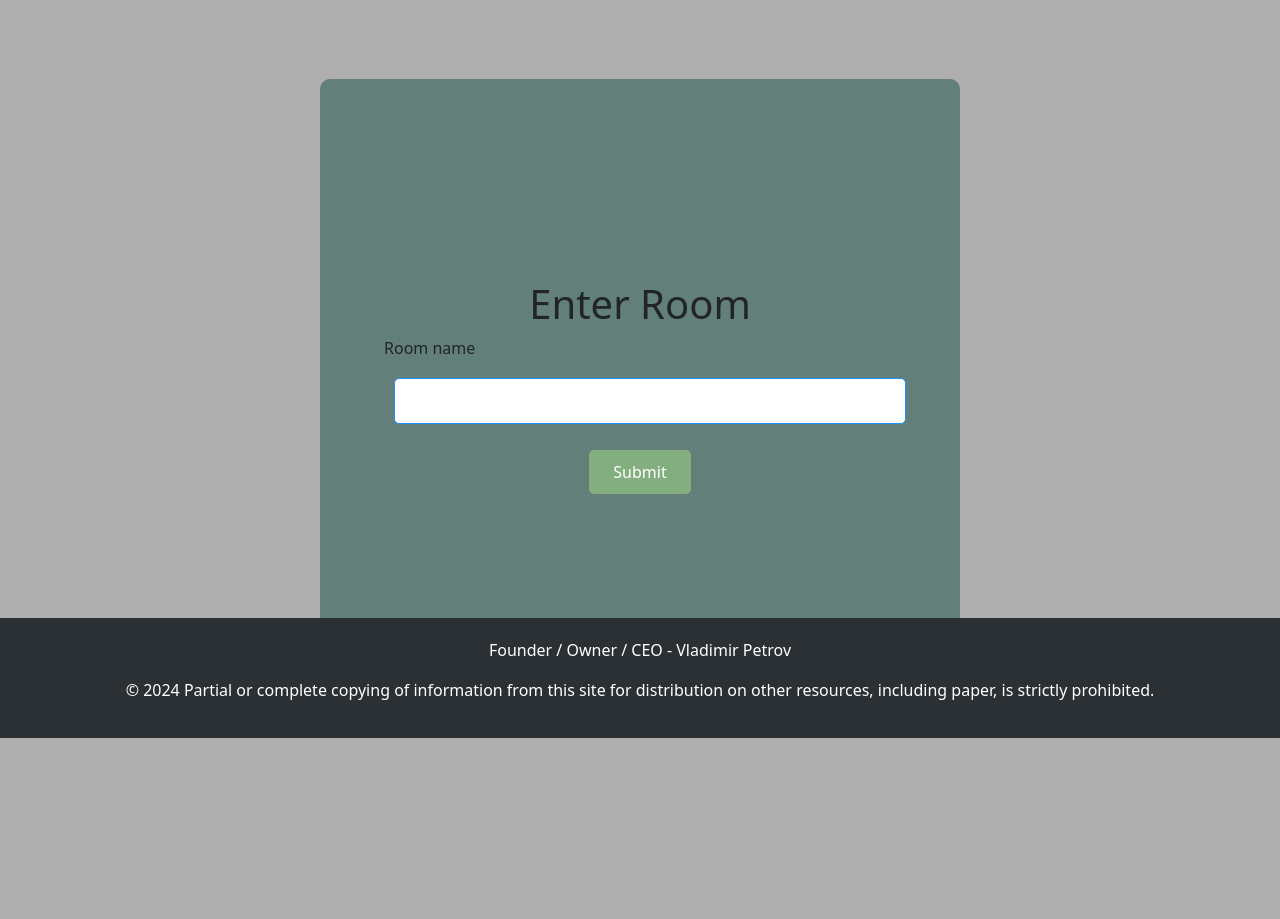
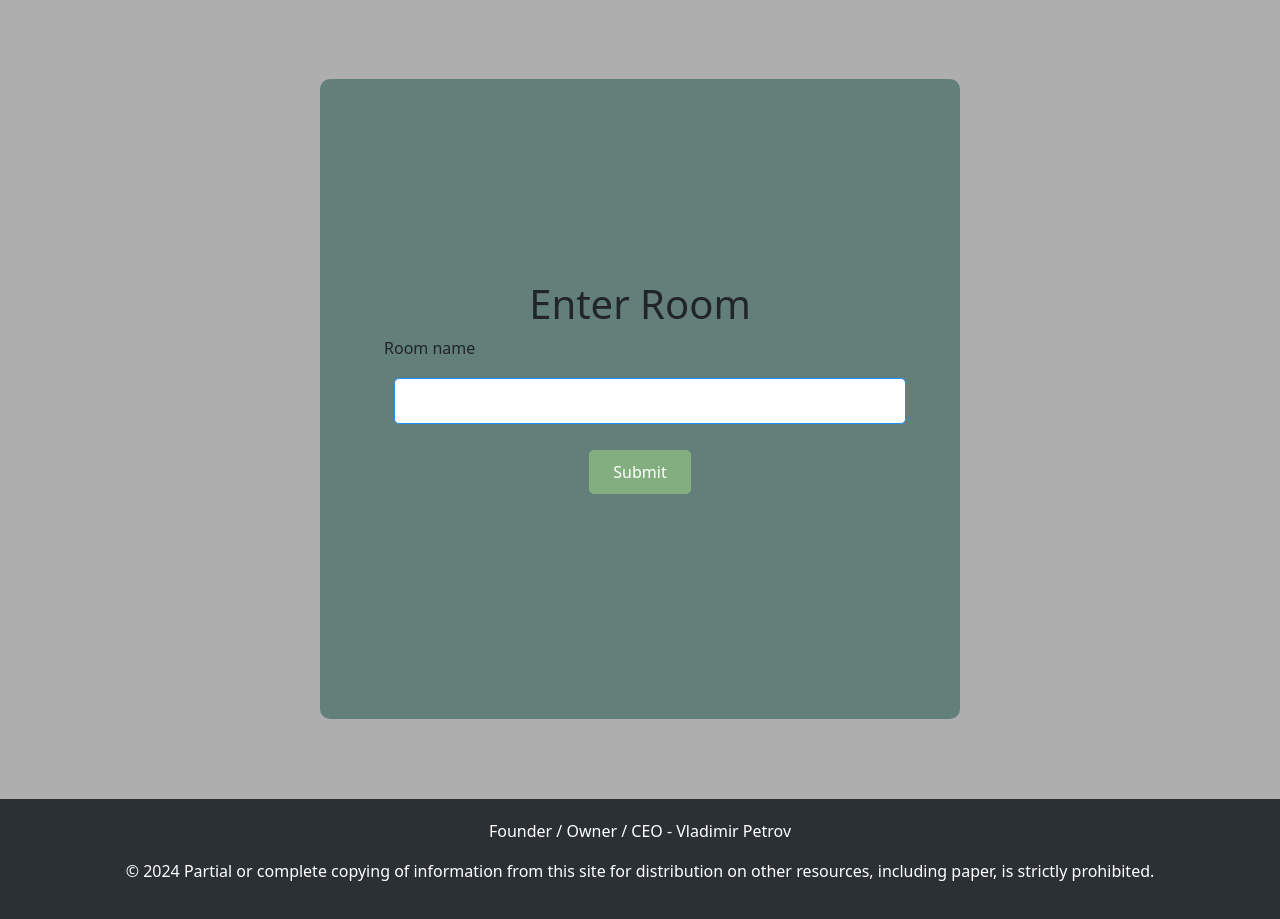
Before and after one commit to Gumballton/django-chat-websockets, a Django app: page /enter/ in a window 1280 px wide. Shown: the part 62-981 px from the top of the page. Before the commit the page ends 800 px from the top, so only its background shows below. Run offline with Django 5.2, Linux system fonts and the light colour scheme; the visitor is signed in with stand-in values (Sample User, id 1).

Commit message:
fixed footer

```diff
--- a/chatsite/templates/base.html
+++ b/chatsite/templates/base.html
@@ -7,6 +7,7 @@
     <meta http-equiv="X-UA-Compatible" content="IE=edge">
     <meta name="viewport" content="width=device-width, initial-scale=1.0">
     <link rel="icon" type="image/x-icon" href="{% static 'chatapp/images/favicon.ico' %}">
+    <link rel="stylesheet" href="{% static 'css/base.css' %}">
     <title>{{ title }}</title>
     <link href="https://cdn.jsdelivr.net/npm/bootstrap@5.3.2/dist/css/bootstrap.min.css" rel="stylesheet" integrity="sha384-T3c6CoIi6uLrA9TneNEoa7RxnatzjcDSCmG1MXxSR1GAsXEV/Dwwykc2MPK8M2HN" crossorigin="anonymous">
     {% block data %}
@@ -50,13 +51,15 @@
             </nav>
             </section>
 
+<section class="content">
 {% block content %}
 {% endblock %}
+</section>
 
 {% block script %}
 {% endblock %}
 
-<footer style="background-color: #2b3035; color: #fff; padding: 20px; text-align: center; position: fixed; bottom: 0; width: 100%;">
+<footer>
     <p>Founder / Owner / CEO - Vladimir Petrov</p>
     <p>&copy; 2024 Partial or complete copying of information from this site for distribution on other resources, including paper, is strictly prohibited.</p>
 
```
